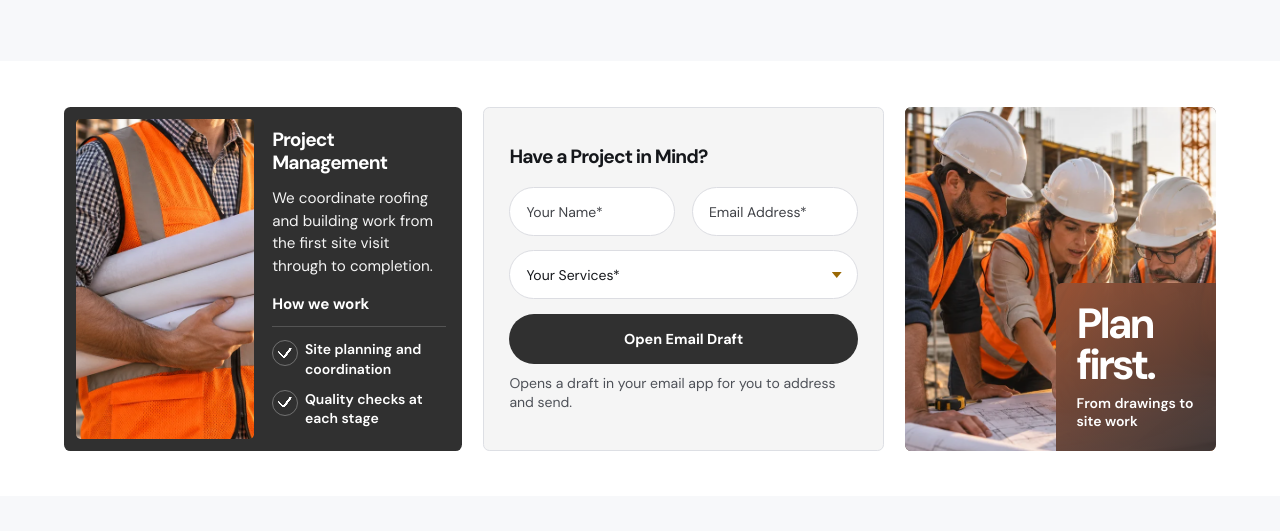
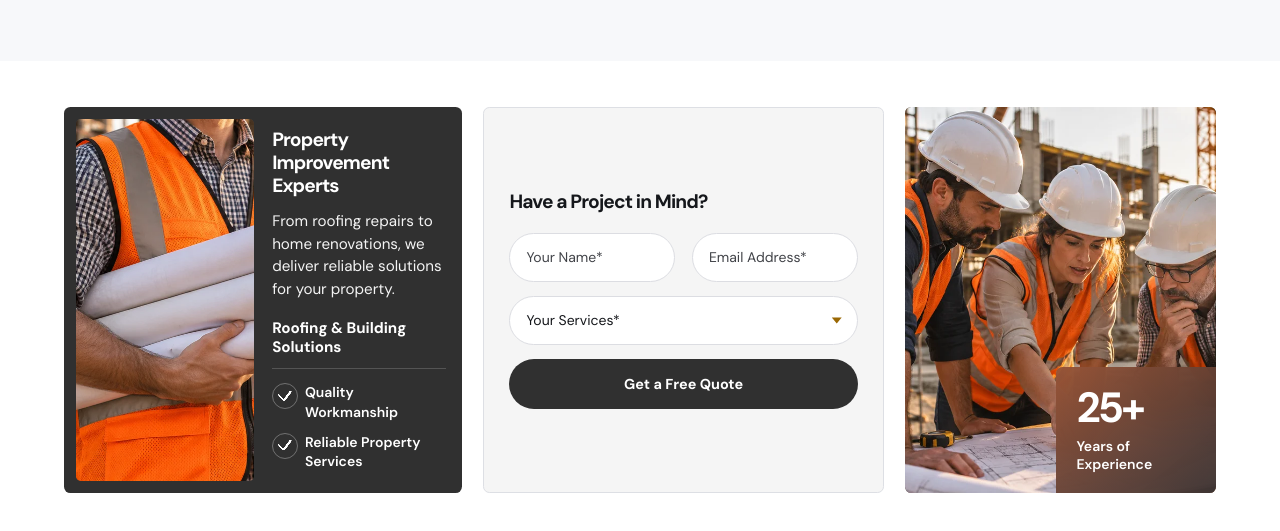
Before and after one commit to testdeviser/Construction-Flyroofing-UK, a plain HTML site: page dist/index.html in a window 1280 px wide. Shown: the part 774-1305 px from the top of the page. Before the commit the page ends 1270 px from the top, so only its background shows below. Drawn offline with Linux system fonts and the light colour scheme.

Commit message:
Update index.html

```diff
--- a/dist/index.html
+++ b/dist/index.html
@@ -76,12 +76,12 @@
               <img src="project-manager.webp" alt="" width="720" height="720" loading="lazy" decoding="async">
             </div>
             <div class="management-copy">
-              <h2 id="management-title">Project Management</h2>
-              <p>We coordinate roofing and building work from the first site visit through to completion.</p>
-              <h3>How we work</h3>
+              <h2 id="management-title">Property Improvement Experts</h2>
+              <p>From roofing repairs to home renovations, we deliver reliable solutions for your property.</p>
+              <h3>Roofing & Building Solutions</h3>
               <ul>
-                <li>Site planning and coordination</li>
-                <li>Quality checks at each stage</li>
+                <li>Quality Workmanship</li>
+                <li>Reliable Property Services</li>
               </ul>
             </div>
           </article>
@@ -98,7 +98,7 @@
                 <input type="email" name="Email" autocomplete="email" placeholder="Email Address*" required>
               </label>
               <label class="enquiry-field enquiry-service">
-                <span class="enquiry-label">Service</span>
+                <span class="enquiry-label">Select a Service</span>
                 <select name="Service" required>
                   <option value="" disabled selected>Your Services*</option>
                   <option value="Pitched roofing">Pitched roofing</option>
@@ -107,16 +107,15 @@
                   <option value="Property improvements">Property improvements</option>
                 </select>
               </label>
-              <button class="enquiry-submit" type="submit">Open Email Draft</button>
-              <p class="enquiry-note" id="enquiry-note">Opens a draft in your email app for you to address and send.</p>
+              <button class="enquiry-submit" type="submit">Get a Free Quote</button>
             </form>
           </div>
 
           <figure class="site-team">
             <img src="project-site-team.webp" alt="Construction workers in hard hats reviewing drawings on site" width="720" height="720" loading="lazy" decoding="async">
             <figcaption class="site-team-caption">
-              <strong>Plan first.</strong>
-              <span>From drawings to site work</span>
+              <strong>25+</strong>
+              <span>Years of Experience</span>
             </figcaption>
           </figure>
         </div>
```
